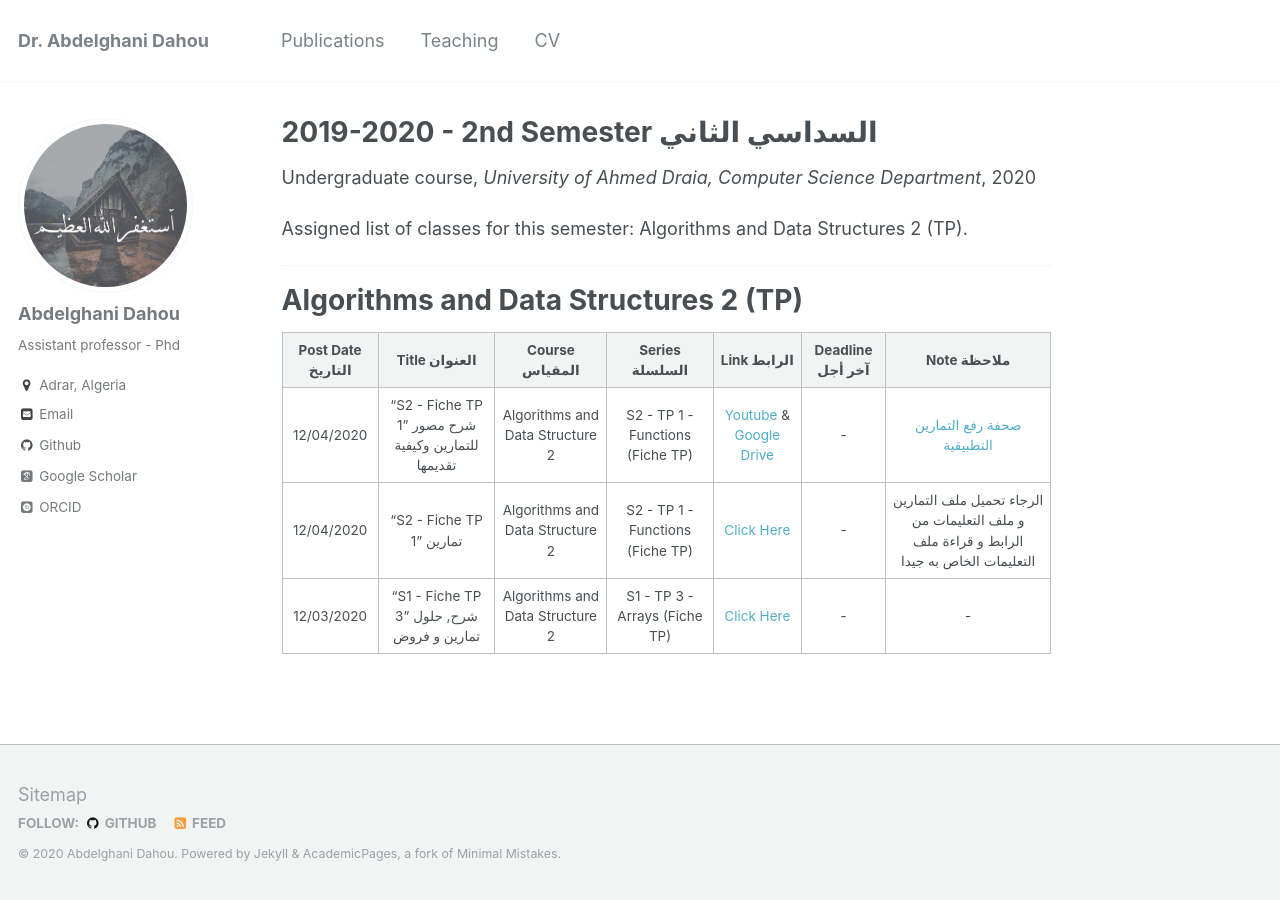
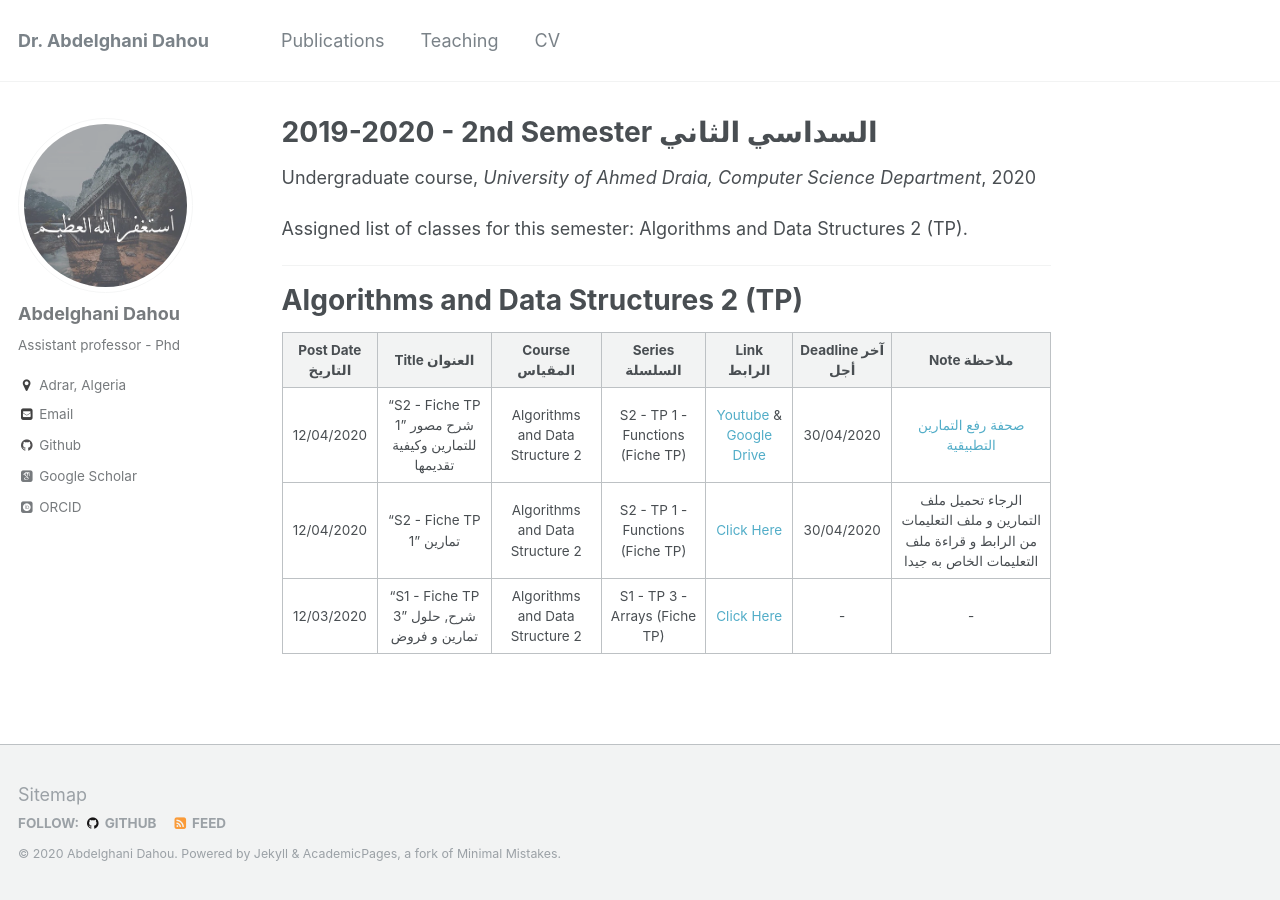
Before and after one commit to dr-dahou-adrar/dr-dahou-adrar.github.io, a Jekyll site: the page built from teaching_content/academic_year_2019_2020/2019-2020-2nd-semester-teaching.md, in a window 1280 px wide. Built offline with Jekyll 4.4.1, drawn with Linux system fonts in a browser that asks for light colours; some web fonts are replaced.

Commit message:
deadline added

```diff
--- a/teaching_content/academic_year_2019_2020/2019-2020-2nd-semester-teaching.md
+++ b/teaching_content/academic_year_2019_2020/2019-2020-2nd-semester-teaching.md
@@ -17,6 +17,6 @@ Algorithms and Data Structures 2 (TP)
 
 |Post Date التاريخ| Title العنوان| Course المقياس| Series السلسلة| Link الرابط| Deadline آخر أجل| Note ملاحظة|
 |:----------------:|:---------------------:|:-----------------------:|:----------------------:|:--------------------:|:--------------:|:--------------:|
-|12/04/2020|“S2 - Fiche TP 1” شرح مصور للتمارين وكيفية تقديمها |Algorithms and Data Structure 2|S2 - TP 1 - Functions (Fiche TP)|[Youtube](https://www.youtube.com/watch?v=bEWbg0xvlLM) & [Google Drive](https://drive.google.com/file/d/1E6w6ojhqDbdDbMgkTiDOr8o9FuYBvISh/view)|-|[صحفة رفع التمارين التطبيقية](https://forms.gle/2hDMQGdohr1YN2eLA)|
-|12/04/2020|“S2 - Fiche TP 1” تمارين |Algorithms and Data Structure 2|S2 - TP 1 - Functions (Fiche TP)|[Click Here](https://elearning.univ-adrar.dz/course/view.php?id=266)|-|الرجاء تحميل ملف التمارين و ملف التعليمات من الرابط و قراءة ملف التعليمات الخاص به جيدا|
+|12/04/2020|“S2 - Fiche TP 1” شرح مصور للتمارين وكيفية تقديمها |Algorithms and Data Structure 2|S2 - TP 1 - Functions (Fiche TP)|[Youtube](https://www.youtube.com/watch?v=bEWbg0xvlLM) & [Google Drive](https://drive.google.com/file/d/1E6w6ojhqDbdDbMgkTiDOr8o9FuYBvISh/view)|30/04/2020|[صحفة رفع التمارين التطبيقية](https://forms.gle/2hDMQGdohr1YN2eLA)|
+|12/04/2020|“S2 - Fiche TP 1” تمارين |Algorithms and Data Structure 2|S2 - TP 1 - Functions (Fiche TP)|[Click Here](https://elearning.univ-adrar.dz/course/view.php?id=266)|30/04/2020|الرجاء تحميل ملف التمارين و ملف التعليمات من الرابط و قراءة ملف التعليمات الخاص به جيدا|
 |12/03/2020|“S1 - Fiche TP 3” شرح, حلول تمارين و فروض|Algorithms and Data Structure 2|S1 - TP 3 - Arrays (Fiche TP)|[Click Here](https://www.notion.so/dahou/5-Fiche-TP03-6bf99212e1fd4d2c89adac28013cd857)|-|-|
```
